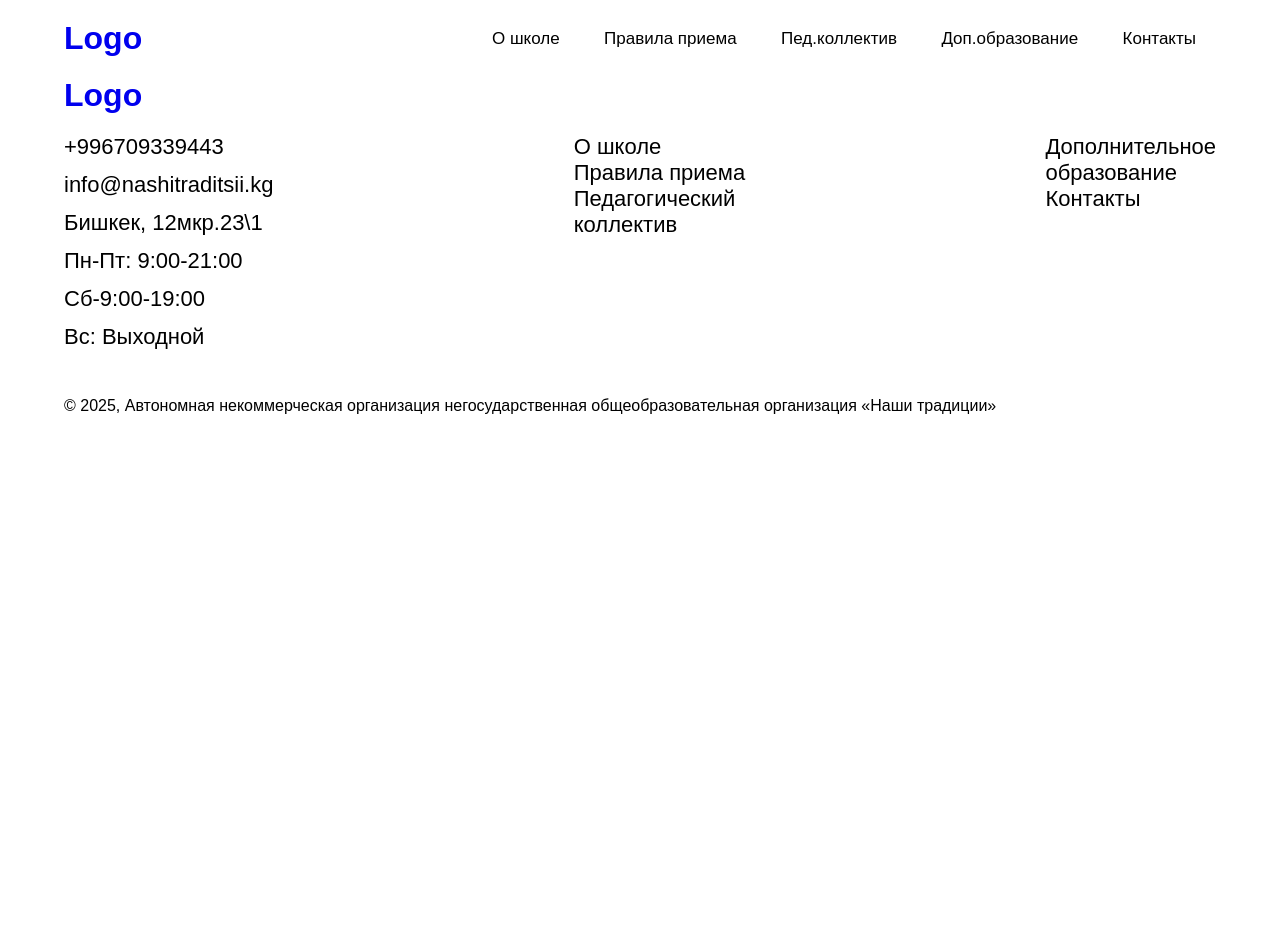
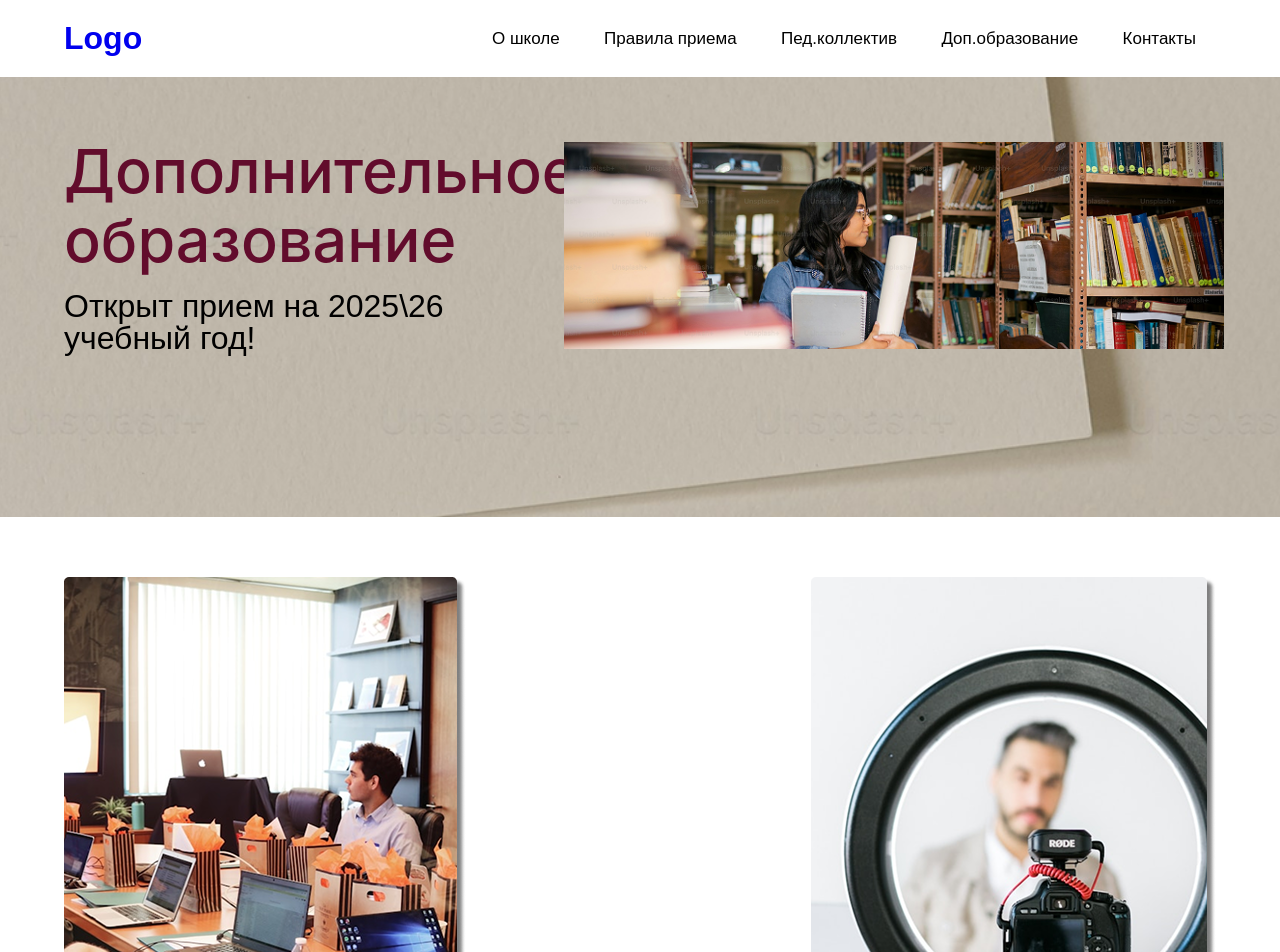
Before and after one commit to syimykDev00/school, a React (Create React App) app: page /additional-education in a window 1280 px wide. Shown: the top 952 px of the page. Before the commit the page ends 800 px from the top, so only its background shows below. Built offline with nearby package versions, Linux system fonts and the light colour scheme.

Commit message:
доп.образование сделан

```diff
--- a/src/page/additionalEducation/additionalEducation.jsx
+++ b/src/page/additionalEducation/additionalEducation.jsx
@@ -1,10 +1,13 @@
 import React from 'react';
+import AdditionalEducationHero from "./additionalEducationHero/additionalEducationHero";
+import AdditionalEducationCourses from "./additionalEducationCourses/additionalEducationCourses";
 
 const AdditionalEducation = () => {
     return (
-        <div>
-
-        </div>
+        <>
+            <AdditionalEducationHero />
+            <AdditionalEducationCourses />
+        </>
     );
 };
 
--- /dev/null
+++ b/src/page/additionalEducation/additionalEducationCourses/additionalEducationCourses.jsx
@@ -0,0 +1,102 @@
+import React from 'react';
+import InformationImageOne from "./../../../assets/img/informationImageOne.png";
+import InformationImageTwo from "./../../../assets/img/informationImageTwo.png";
+import InformationImageThree from "./../../../assets/img/informationImageThree.png";
+import InformationImageFour from "./../../../assets/img/informationImageFour.png";
+import InformationImageFive from "./../../../assets/img/informationImageFive.png";
+import InformationImageSix from "./../../../assets/img/informationImageSix.png";
+import styled from "styled-components";
+import {Container} from "../../../components/header/header";
+
+const InformationEducationId = styled.section`
+    padding: 60px 0 70px 0;
+`;
+
+const InformationEducationGeneral = styled.div`
+    display: flex;
+    flex-wrap: wrap;
+    justify-content: space-between;
+    align-items: center;
+    @media (max-width: 768px) {
+        flex-direction: column;
+
+    }
+`;
+
+const InformationEducationGroup = styled.div`
+    display: flex;
+    flex-direction: column;
+    align-items: center;
+    text-align: center;
+    padding: 0 0 40px 0;
+    @media (max-width: 768px) {
+        padding: 0 0 40px 0;
+        width: 90%;
+    }
+    @media (max-width: 450px) {
+        padding: 0 0 40px 0;
+        width: 100%;
+    }
+`;
+
+const InformationGroupText = styled.h3`
+    font-family: Montserrat, sans-serif;
+    color: #000000;
+    padding: 16px 0 0 0;
+    font-weight: 500;
+    font-size: 23px;
+`;
+
+const InformationEducationImage = styled.img`
+    @media (max-width: 1200px) {
+        width: 100%;
+        height: auto;
+    }
+    @media (max-width: 768px) {
+        width: 80%;
+        height: auto;
+    }
+    @media (max-width: 576px) {
+        width: 90%;
+        height: auto;
+    }
+`;
+
+const InformationEducation = () => {
+    return (
+        <InformationEducationId id="informationEducation">
+            <Container className="container">
+                <div className="informationEducation">
+                    <InformationEducationGeneral className="informationEducation-general">
+                        <InformationEducationGroup className="informationEducation-group">
+                            <InformationEducationImage src={InformationImageOne} alt="img"/>
+                            <InformationGroupText>Информатика</InformationGroupText>
+                        </InformationEducationGroup>
+                        <InformationEducationGroup className="informationEducation-group">
+                            <InformationEducationImage src={InformationImageTwo} alt="img"/>
+                            <InformationGroupText>SMM</InformationGroupText>
+                        </InformationEducationGroup>
+                        <InformationEducationGroup className="informationEducation-group">
+                            <InformationEducationImage src={InformationImageThree} alt="img"/>
+                            <InformationGroupText>Рисование</InformationGroupText>
+                        </InformationEducationGroup>
+                        <InformationEducationGroup className="informationEducation-group">
+                            <InformationEducationImage src={InformationImageFour} alt="img"/>
+                            <InformationGroupText>Танцы</InformationGroupText>
+                        </InformationEducationGroup>
+                        <InformationEducationGroup className="informationEducation-group">
+                            <InformationEducationImage src={InformationImageFive} alt="img"/>
+                            <InformationGroupText>Шахматы</InformationGroupText>
+                        </InformationEducationGroup>
+                        <InformationEducationGroup className="informationEducation-group">
+                            <InformationEducationImage src={InformationImageSix} alt="img"/>
+                            <InformationGroupText>Гитара</InformationGroupText>
+                        </InformationEducationGroup>
+                    </InformationEducationGeneral>
+                </div>
+            </Container>
+        </InformationEducationId>
+    );
+};
+
+export default InformationEducation;
--- /dev/null
+++ b/src/page/additionalEducation/additionalEducationHero/additionalEducationHero.jsx
@@ -0,0 +1,180 @@
+import React from 'react';
+import additionalEducation from "../additionalEducation";
+import AdditionalEducation from "../additionalEducation";
+import styled from "styled-components";
+import aboutSchoolHeroBg from "../../../assets/img/aboutSchoolHeroBg.png";
+import additionalEducationImage from "../../../assets/img/additionalEducationImage.png";
+import {Container} from "../../../components/header/header";
+
+const AdditionalEducationId = styled.section`
+    background: url(${aboutSchoolHeroBg}) no-repeat center/cover;
+    min-height: 55vh;
+`;
+
+const AdditionalEducationClass = styled.div`
+    padding: 60px 0 74px 0;
+    display: flex;
+    justify-content: space-between;
+    align-items: center;
+    @media (max-width: 1024px) {
+        flex-direction: column;
+    }
+`;
+
+const AdditionalEducationTitle = styled.h1`
+    font-family: Inter, sans-serif;
+    font-weight: 500;
+    font-size: 64px;
+    line-height: 70px;
+    color: #620C2C;
+    padding: 0 0 15px 0;
+    width: 513px;
+    @media (max-width: 1440px) {
+        width: 500px;
+        font-size: 61px;
+        line-height: 69px;
+    }
+    @media (max-width: 1200px) {
+        width: 460px;
+        font-size: 53px;
+        line-height: 64px;
+    }
+    @media (max-width: 1024px) {
+        width: 460px;
+        font-size: 50px;
+        line-height: 60px;
+    }
+    @media (max-width: 992px) {
+        width: 460px;
+        font-size: 49px;
+        line-height: 59px;
+    }
+    @media (max-width: 768px) {
+        width: 460px;
+        font-size: 47px;
+        line-height: 57px;
+    }
+    @media (max-width: 576px) {
+        font-size: 42px;
+        line-height: 52px;
+        width: 90%;
+        margin: 0 auto;
+    }
+    @media (max-width: 450px) {
+        font-size: 37px;
+        line-height: 46px;
+        width: 90%;
+        margin: 0 auto;
+    }
+    @media (max-width: 400px) {
+        font-size: 33px;
+        line-height: 42px;
+        width: 90%;
+        margin: 0 auto;
+    }
+    @media (max-width: 375px) {
+        font-size: 32px;
+        line-height: 41px;
+        width: 90%;
+        margin: 0 auto;
+    }
+    @media (max-width: 320px) {
+        font-size: 28px;
+        line-height: 37px;
+        width: 90%;
+        margin: 0 auto;
+    }
+`;
+
+const AdditionalEducationDescription = styled.p`
+    font-family: Doloman Pavljenko, sans-serif;
+    font-weight: 300;
+    font-size: 34px;
+    line-height: 100%;
+    @media (max-width: 1440px) {
+        font-size: 32px;
+    }
+    @media (max-width: 1200px) {
+        font-size: 29px;
+        width: 90%;
+    }
+    @media (max-width: 1024px) {
+        padding: 0 0 30px 0;
+        font-size: 29px;
+        width: 100%;
+    }
+    @media (max-width: 768px) {
+        padding: 0 0 30px 0;
+        font-size: 28px;
+        width: 100%;
+    }
+    @media (max-width: 576px) {
+        padding: 0 0 30px 0;
+        font-size: 28px;
+        width: 85%;
+        margin: 0 auto;
+        line-height: 35px;
+    }
+    @media (max-width: 450px) {
+        padding: 0 0 25px 0;
+        font-size: 25px;
+        width: 85%;
+        margin: 0 auto;
+    }
+    @media (max-width: 400px) {
+        padding: 0 0 25px 0;
+        font-size: 23px;
+        width: 85%;
+        margin: 0 auto;
+        line-height: 32px;
+    }
+    @media (max-width: 375px) {
+        padding: 0 0 25px 0;
+        font-size: 22px;
+        width: 85%;
+        margin: 0 auto;
+        line-height: 31px;
+    }
+    @media (max-width: 320px) {
+        padding: 0 0 20px 0;
+        font-size: 21px;
+        width: 85%;
+        margin: 0 auto;
+        line-height: 30px;
+    }
+`;
+
+const AdditionalEducationImage = styled.img`
+    width: 660px;
+    @media (max-width: 1200px) {
+        width: 580px;
+    }
+    @media (max-width: 1024px) {
+        width: 630px;
+    }
+    @media (max-width: 768px) {
+        width: 530px;
+    }
+    @media (max-width: 576px) {
+        width: 90%;
+    }
+`;
+
+const AdditionalEducationHero = () => {
+    return (
+        <AdditionalEducationId id="additionalEducationHero">
+            <Container className="container">
+                <AdditionalEducationClass className="additionalEducationHero">
+                    <div className="additionalEducationHeroText">
+                        <AdditionalEducationTitle>Дополнительное
+                            образование</AdditionalEducationTitle>
+                        <AdditionalEducationDescription>Открыт прием на 2025\26 учебный год!</AdditionalEducationDescription>
+                    </div>
+                    <AdditionalEducationImage src={additionalEducationImage} alt="img"/>
+                </AdditionalEducationClass>
+            </Container>
+        </AdditionalEducationId>
+    );
+};
+
+export default AdditionalEducationHero;
```
Also changed, not shown: src/assets/img/additionalEducationImage.png (added).
